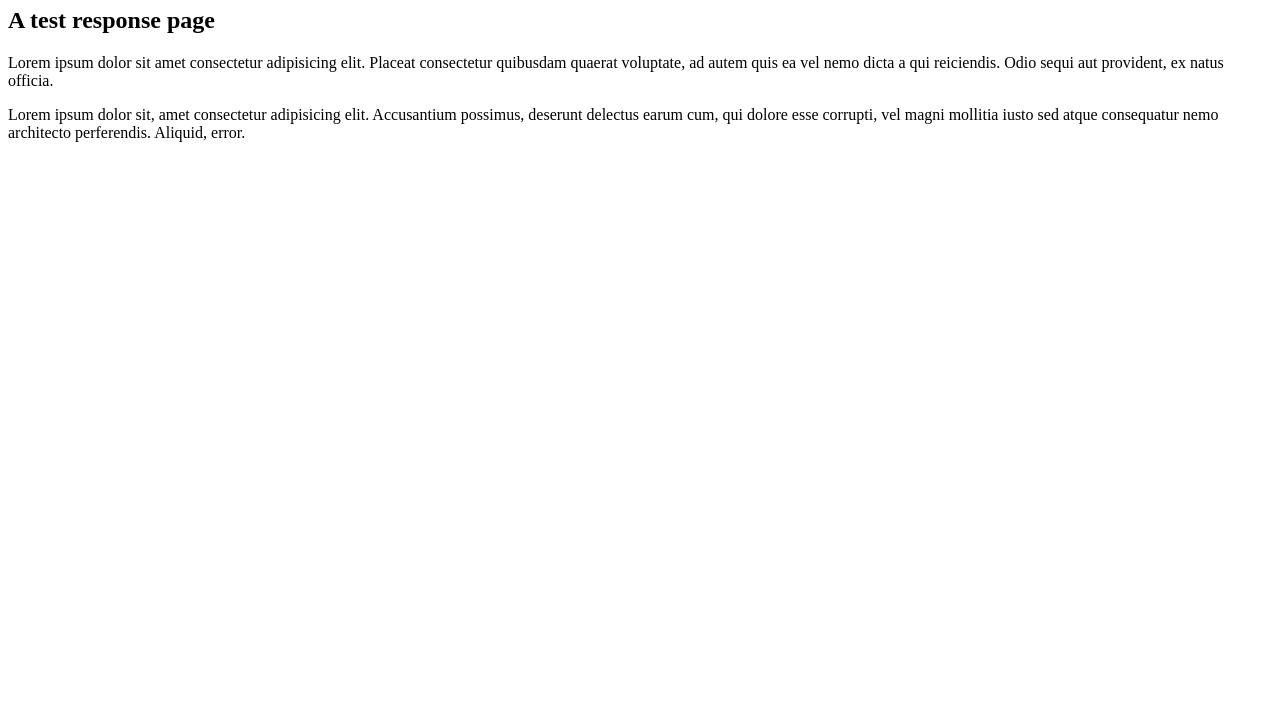
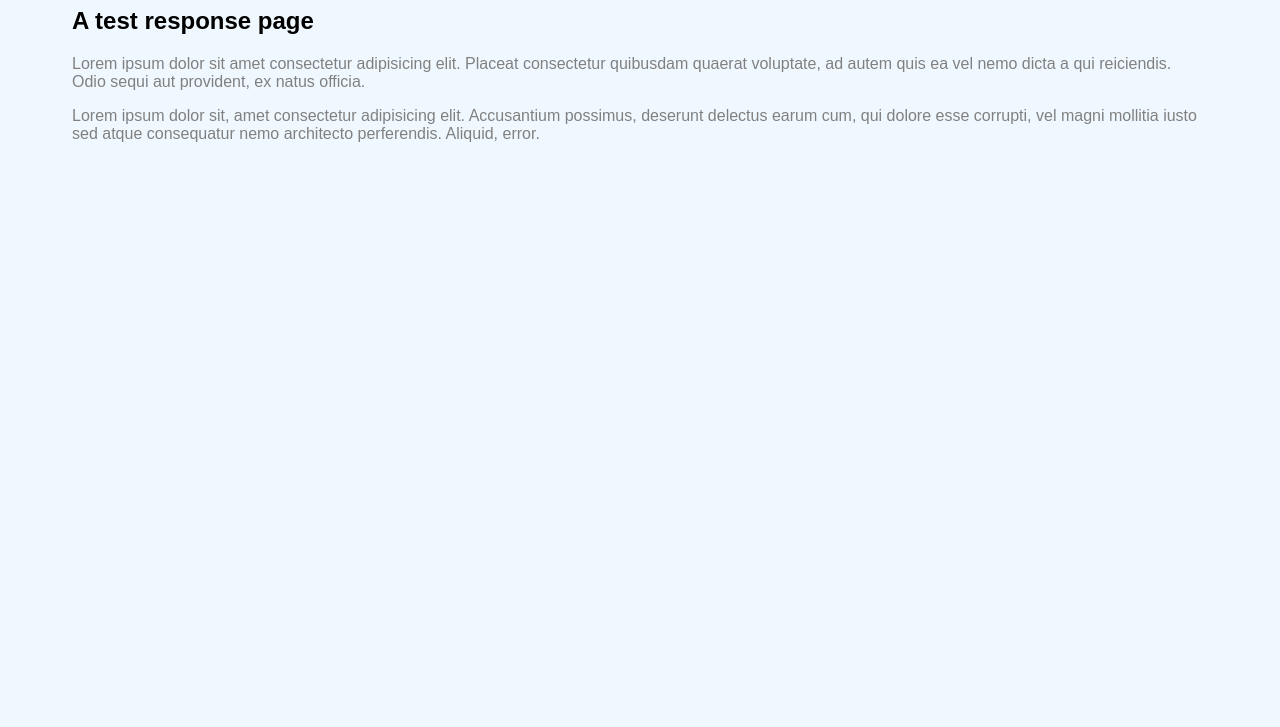
Before and after one commit to aristizabaru/nodejs-de-cero-a-experto-WEB-SERVER, a website: page public/index.html in a window 1280 px wide. Shown: the part 73-800 px from the top of the page. Drawn offline with Linux system fonts and the light colour scheme.

Commit message:
feat: add support to .js and .css static files

```diff
--- /dev/null
+++ b/public/css/style.css
@@ -0,0 +1,12 @@
+body {
+  background-color: aliceblue;
+  font-family: sans-serif;
+}
+p {
+  color: gray;
+}
+.wrapper {
+  max-width: 1240px;
+  padding: 0 4rem;
+  margin-inline: auto;
+}
--- a/public/index.html
+++ b/public/index.html
@@ -4,11 +4,15 @@
     <meta charset="UTF-8">
     <meta name="viewport" content="width=device-width, initial-scale=1.0">
     <title>Wellcome to index</title>
+    <link rel="stylesheet" href="./css/style.css">
 </head>
 <body>
-   <h1>Wellcome to index</h1>
-   <h2>A test response page</h2>
-   <p>Lorem ipsum dolor sit amet consectetur adipisicing elit. Placeat consectetur quibusdam quaerat voluptate, ad autem quis ea vel nemo dicta a qui reiciendis. Odio sequi aut provident, ex natus officia.</p>
-   <p>Lorem ipsum dolor sit, amet consectetur adipisicing elit. Accusantium possimus, deserunt delectus earum cum, qui dolore esse corrupti, vel magni mollitia iusto sed atque consequatur nemo architecto perferendis. Aliquid, error.</p>
+   <div class="wrapper">
+        <h1>Wellcome to index</h1>
+        <h2>A test response page</h2>
+        <p>Lorem ipsum dolor sit amet consectetur adipisicing elit. Placeat consectetur quibusdam quaerat voluptate, ad autem quis ea vel nemo dicta a qui reiciendis. Odio sequi aut provident, ex natus officia.</p>
+        <p>Lorem ipsum dolor sit, amet consectetur adipisicing elit. Accusantium possimus, deserunt delectus earum cum, qui dolore esse corrupti, vel magni mollitia iusto sed atque consequatur nemo architecto perferendis. Aliquid, error.</p>
+   </div>
 </body>
+<script src="./js/app.js"></script>
 </html>
--- /dev/null
+++ b/public/js/app.js
@@ -0,0 +1 @@
+console.log('Hola Mundo desde app.js');
```
Also changed, not shown: src/app.ts (+14 -3 lines).
